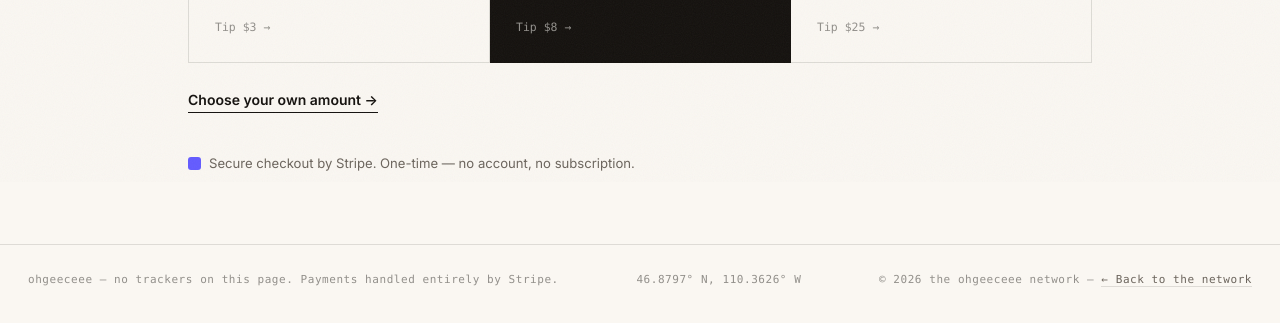
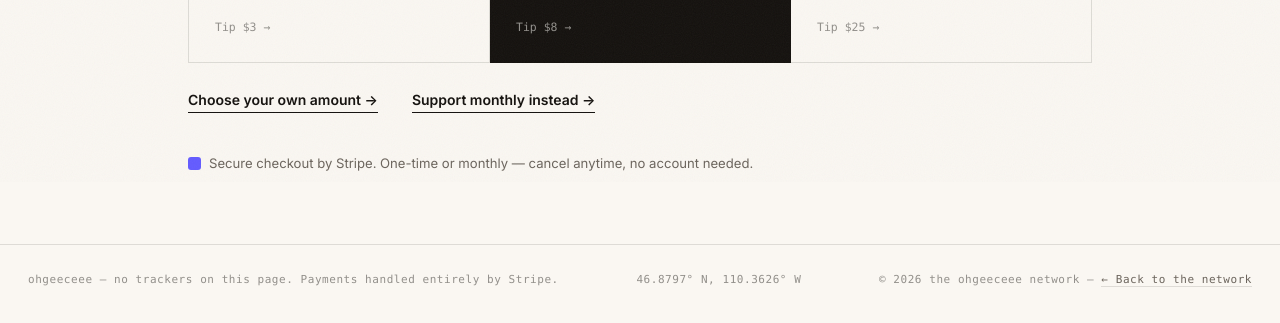
Before and after one commit to ohgeeceee/network, a plain HTML site: page support.html in a window 1280 px wide. Shown: the part 618-941 px from the top of the page. Drawn offline with Linux system fonts and the light colour scheme.

Commit message:
Add monthly support link to tip jar + registry SUPPORT.monthlyLink

```diff
--- a/ogc-network.js
+++ b/ogc-network.js
@@ -92,7 +92,7 @@
       { label: "Patron", amount: 25, note: "Helps fund the next feature",      link: "https://buy.stripe.com/00w00j77m2FS0VccWN8EM08" }
     ],
     customLink: "https://buy.stripe.com/5kQ9ATbnC4O09rIaOF8EM0a",
-    monthlyLink: ""
+    monthlyLink: "https://buy.stripe.com/3cI14g7pg7aWbLw2LZb3q00"
   };
 
   var API = {
--- a/support.html
+++ b/support.html
@@ -223,9 +223,10 @@
 
     <div class="alt rv">
       <a href="https://buy.stripe.com/5kQ9ATbnC4O09rIaOF8EM0a" rel="noopener" data-scramble>Choose your own amount &rarr;</a>
+      <a href="https://buy.stripe.com/3cI14g7pg7aWbLw2LZb3q00" rel="noopener" data-scramble>Support monthly instead &rarr;</a>
     </div>
 
-    <p class="fine rv">Secure checkout by Stripe. One-time — no account, no subscription.</p>
+    <p class="fine rv">Secure checkout by Stripe. One-time or monthly — cancel anytime, no account needed.</p>
   </div>
 </main>
 
```
